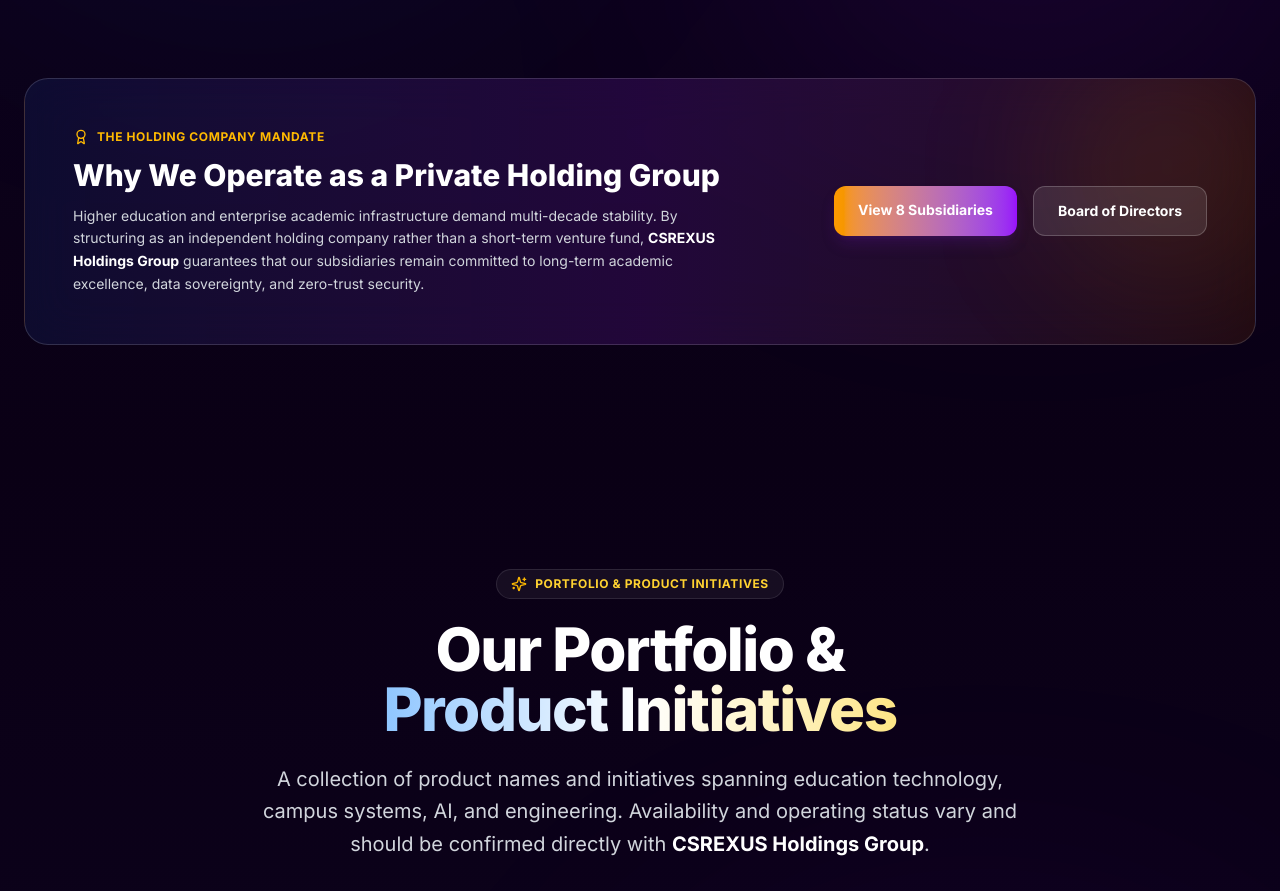
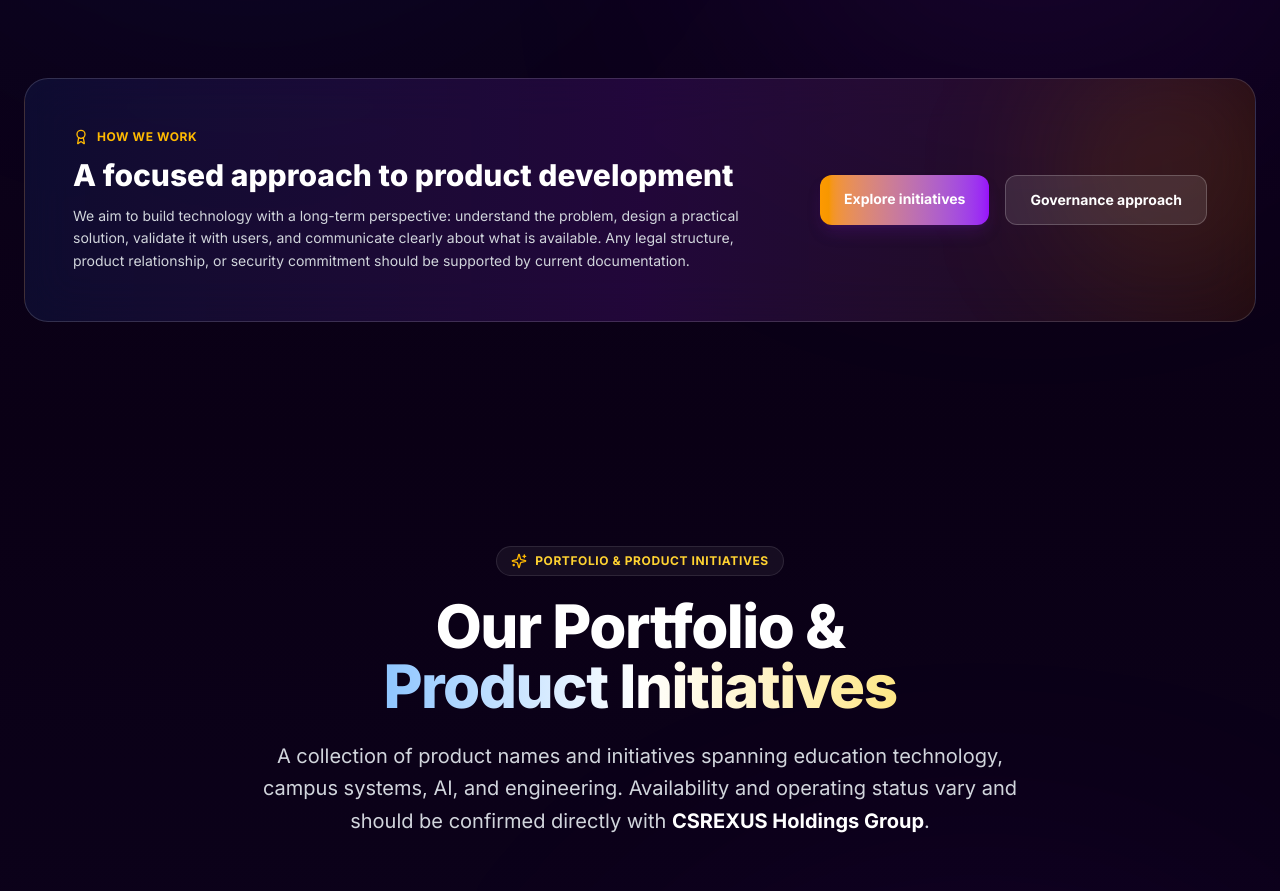
Before and after one commit to CSrajput-ux/CSrexus, a React (Vite) app: page / in a window 1280 px wide. Shown: the part 1827-2718 px from the top of the page. Built offline with nearby package versions, Linux system fonts and the light colour scheme.

Commit message:
content: remove remaining unsupported operating and governance claims

```diff
--- a/src/app/components/About.tsx
+++ b/src/app/components/About.tsx
@@ -130,13 +130,13 @@ export function About() {
             <div className="max-w-2xl text-center md:text-left">
               <div className="inline-flex items-center gap-2 text-amber-400 text-xs font-bold uppercase tracking-wider mb-3">
                 <Award className="w-4 h-4" />
-                <span>The Holding Company Mandate</span>
+                <span>How we work</span>
               </div>
               <h3 className="text-2xl md:text-3xl font-extrabold text-white mb-3">
-                Why We Operate as a Private Holding Group
+                A focused approach to product development
               </h3>
               <p className="text-gray-300 text-sm leading-relaxed">
-                Higher education and enterprise academic infrastructure demand multi-decade stability. By structuring as an independent holding company rather than a short-term venture fund, <strong className="text-white">CSREXUS Holdings Group</strong> guarantees that our subsidiaries remain committed to long-term academic excellence, data sovereignty, and zero-trust security.
+                We aim to build technology with a long-term perspective: understand the problem, design a practical solution, validate it with users, and communicate clearly about what is available. Any legal structure, product relationship, or security commitment should be supported by current documentation.
               </p>
             </div>
 
@@ -145,13 +145,13 @@ export function About() {
                 href="#ecosystem"
                 className="px-6 py-3.5 bg-gradient-to-r from-amber-500 to-purple-600 hover:from-amber-400 hover:to-purple-500 text-white font-bold text-sm rounded-xl transition-all shadow-lg shadow-purple-900/30 text-center"
               >
-                View 8 Subsidiaries
+                Explore initiatives
               </a>
               <a
                 href="#leadership"
                 className="px-6 py-3.5 bg-white/10 hover:bg-white/15 border border-white/20 text-white font-bold text-sm rounded-xl transition-all text-center"
               >
-                Board of Directors
+                Governance approach
               </a>
             </div>
           </div>
```
